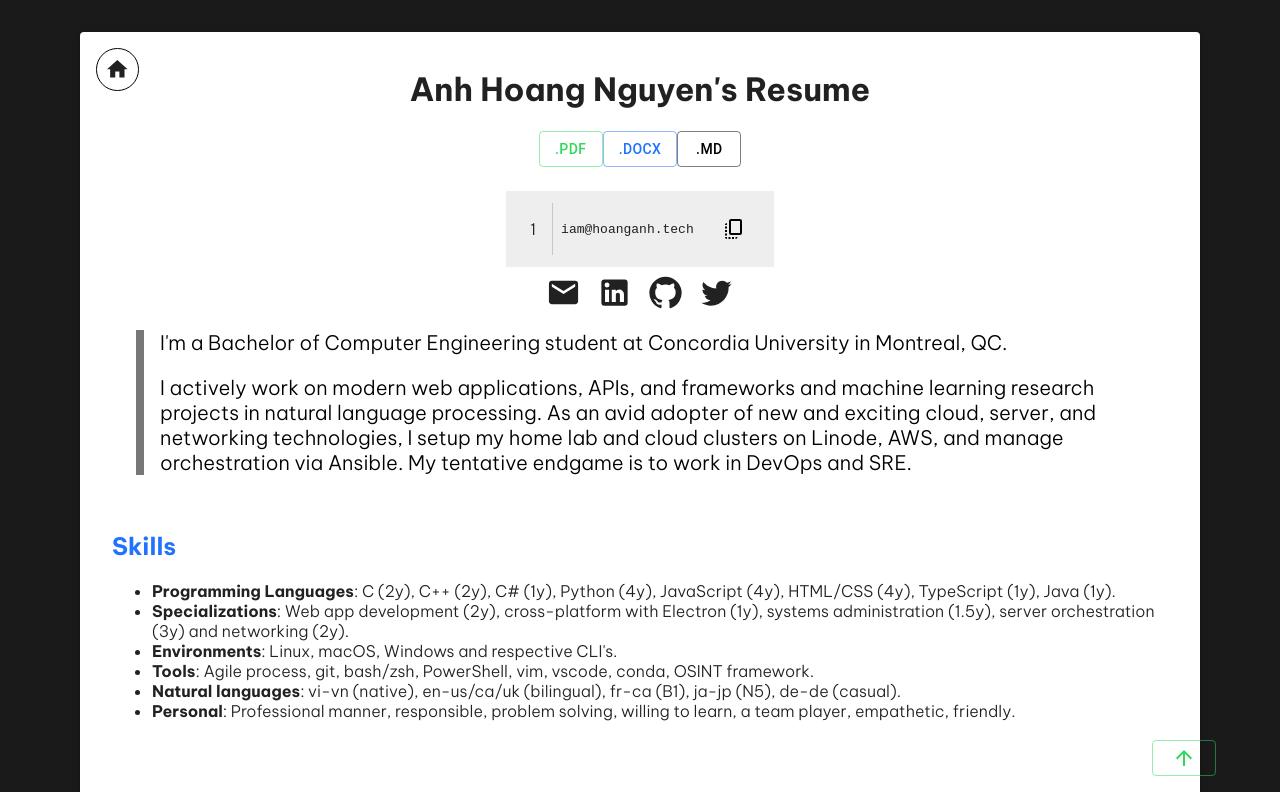
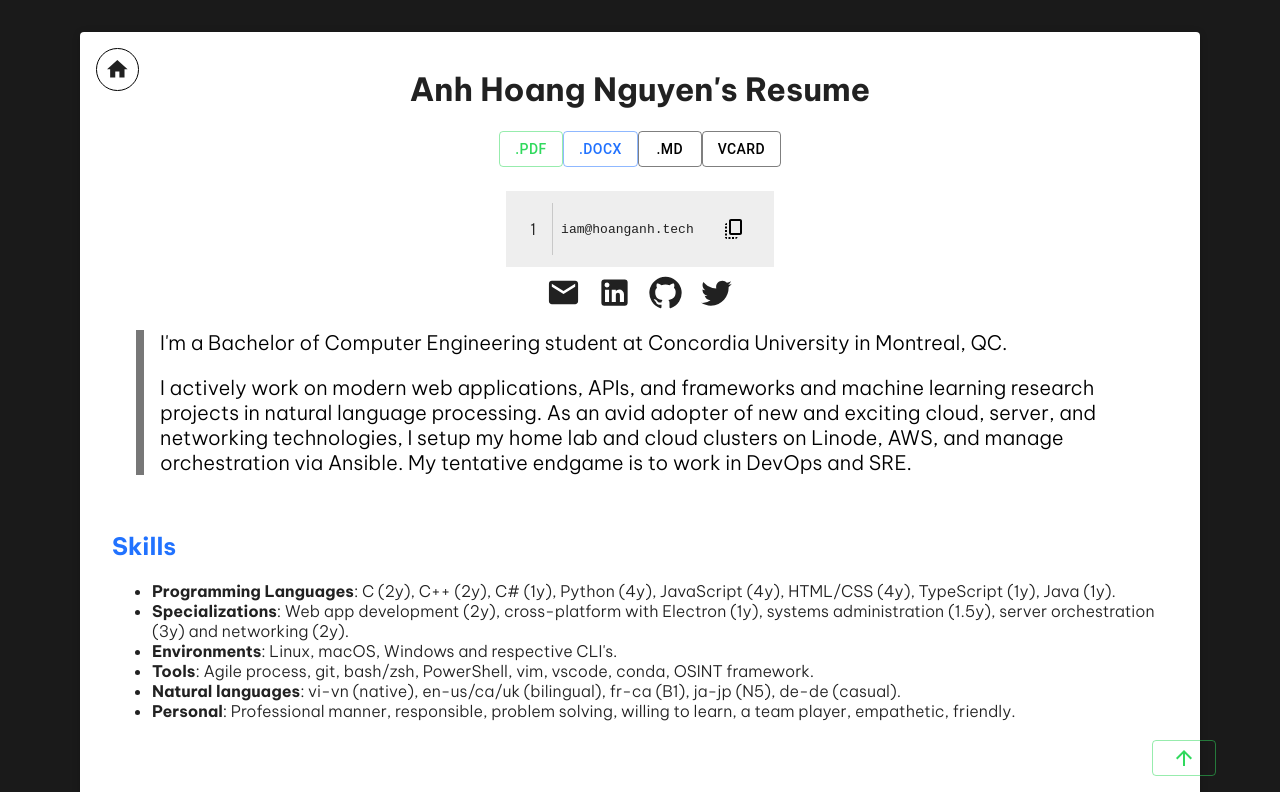
Before and after one commit to zasshuwu/nogamioka, a Next.js app: page /resume in a window 1280 px wide. Shown: the top 792 px of the page. Built offline with nearby package versions, Linux system fonts and the light colour scheme.

Commit message:
added vcf

```diff
--- a/pages/resume/index.js
+++ b/pages/resume/index.js
@@ -137,6 +137,16 @@ export default function Resume({}) {
 							>
 								.MD
 							</Button>
+							<Button
+								onClick={() => {
+									window.open("/Anh_Hoang_Nguyen.vcf");
+								}}
+								variant="outlined"
+								color="black"
+								className={classes.export_btn}
+							>
+								vCard
+							</Button>
 						</div>
 						<ResumeContact></ResumeContact>
 					</div>
```
Also changed, not shown: 2 other files (tests, documents, lock files or other folders).
